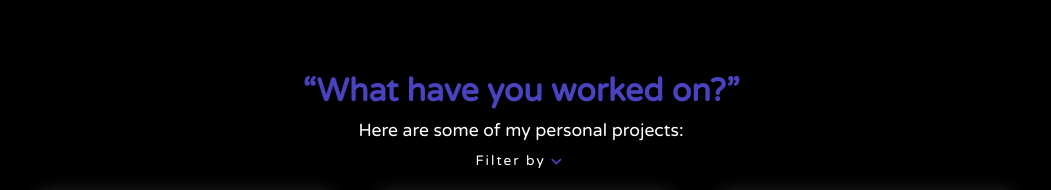
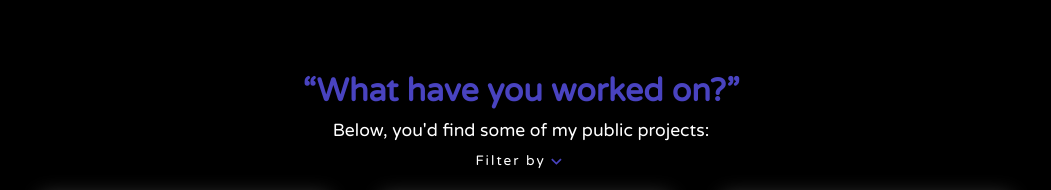
Before and after one commit to efethegenius/my-portfolio, a React (Create React App) app: page / in a window 1280 px wide. Shown: the part 2020-2210 px from the top of the page, without its empty margins (119-1170 px from the left). Built offline with nearby package versions, Linux system fonts and the light colour scheme; a web font is replaced by a local one.

Commit message:
updated the wording

```diff
--- a/src/Projects.js
+++ b/src/Projects.js
@@ -28,7 +28,7 @@ export const Projects = () => {
       <Fade bottom cascade>
         <div className="projects-header">
           <h1>“What have you worked on?”</h1>
-          <p>Here are some of my personal projects: </p>
+          <p>Below, you'd find some of my public projects: </p>
           <p className="filter-by" onClick={handleFilter}>
             Filter by{" "}
             <MdKeyboardArrowDown
```
